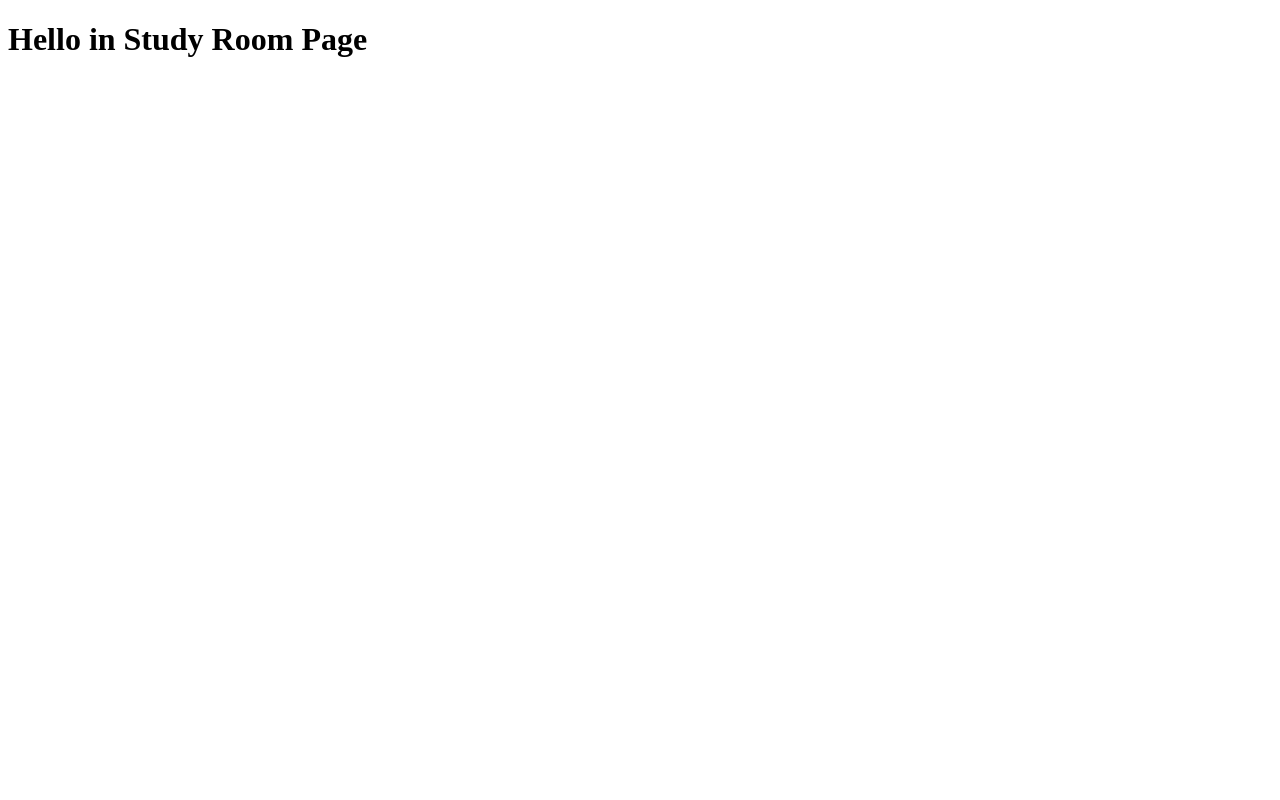
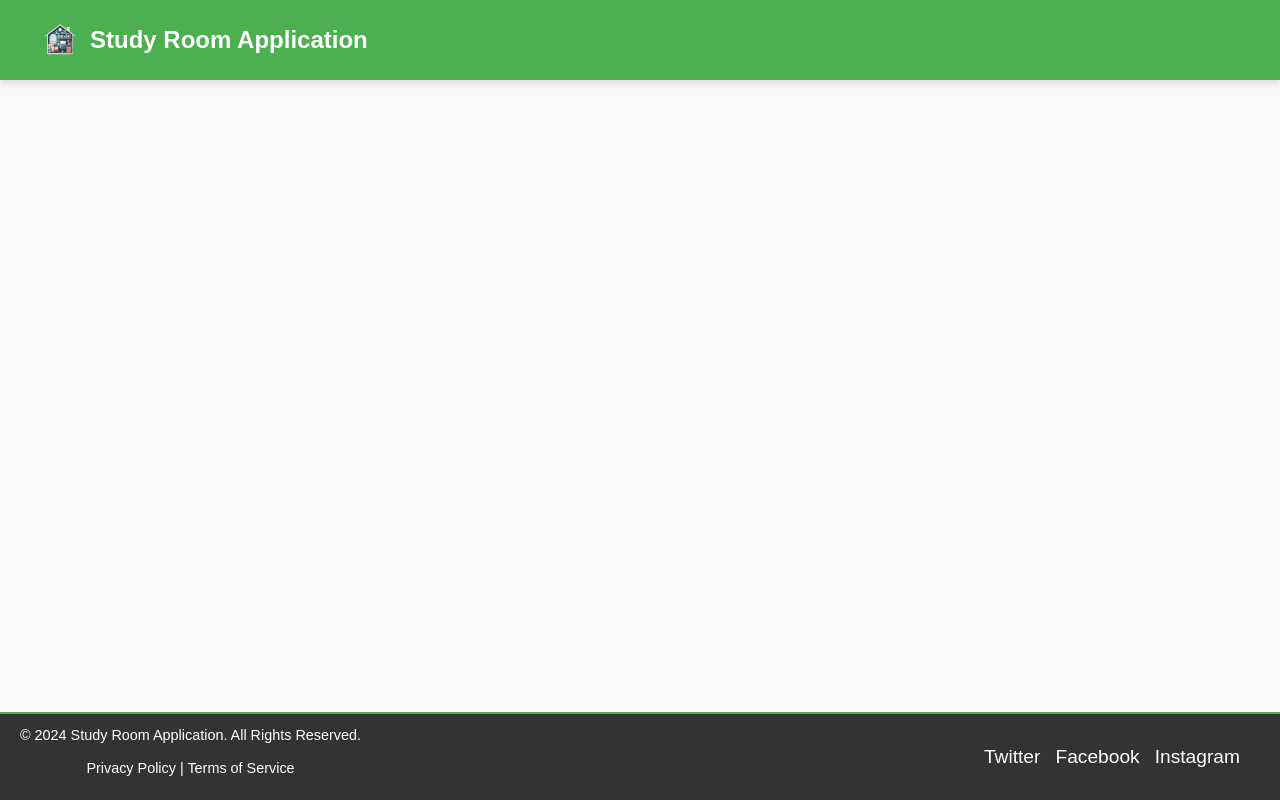
Before and after one commit to MariamHasanat/Study-Room-Application, a plain HTML site: page pages/study.html in a window 1280 px wide. Drawn offline with Linux system fonts and the light colour scheme.

Commit message:
add some style to study page, create study.js and link it to the page

```diff
--- a/pages/study.html
+++ b/pages/study.html
@@ -1,12 +1,39 @@
 <!DOCTYPE html>
 <html lang="en">
+
 <head>
     <meta charset="UTF-8">
     <meta name="viewport" content="width=device-width, initial-scale=1.0">
     <link rel="stylesheet" href="../static/study.css">
+    <script type="module" src="../scripts/study.js" defer></script>
     <title>Study Room Application</title>
 </head>
+
 <body>
-    <h1>Hello in Study Room Page</h1>
+    <!-- Header Part Has Navigation Features -->
+    <header class="header-style">
+        <div class="logo-style">
+            <span class="logo-img-content"></span>
+            <span class="website-title">Study Room Application</span>
+        </div>
+        <div class="user-name"></div>
+    </header>
+
+    <footer class="footer-section">
+        <div class="footer-content">
+            <div class="footer-left">
+                <p>© 2024 Study Room Application. All Rights Reserved.</p>
+                <p><a href="#privacy-policy">Privacy Policy</a> | <a href="#terms">Terms of Service</a></p>
+            </div>
+            <div class="footer-right">
+                <ul class="social-icons">
+                    <li><a href="#" target="_blank">Twitter</a></li>
+                    <li><a href="#" target="_blank">Facebook</a></li>
+                    <li><a href="#" target="_blank">Instagram</a></li>
+                </ul>
+            </div>
+        </div>
+    </footer>
 </body>
+
 </html>
--- a/static/study.css
+++ b/static/study.css
@@ -0,0 +1 @@
+@import url('./home.css');
```
Also changed, not shown: scripts/study.js (added).
